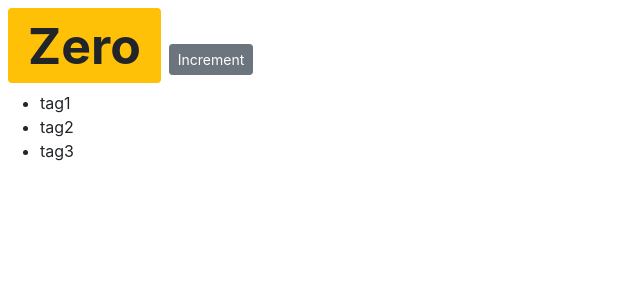
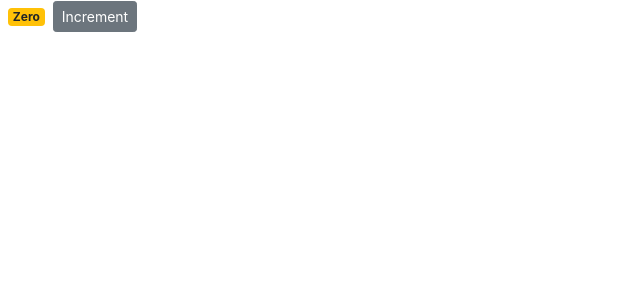
Before and after one commit to RaulBSantos/react_crash_course_2018, a React (Create React App) app: page / in a window 1280 px wide. Shown: the top 300 px of the page, without its empty margins (0-640 px from the left). Built offline with nearby package versions, Linux system fonts and the light colour scheme.

Commit message:
Passing arguments with arrow functions

```diff
--- a/src/components/counter.jsx
+++ b/src/components/counter.jsx
@@ -15,32 +15,21 @@ class Counter extends Component {
   // handleIncrement(){
   //   console.log('Increment Clicked', this);
   // }
-  handleIncrement = () => {
+  handleIncrement = (param) => {
+    console.log(param);
     // Updating this way, React don't updates the view
     //this.state.count++; // Don't updating the view
     // The rigth way is:
-    this.setState({ count:  this.state.count + 1 });
+    this.setState({ count:  this.state.count + JSON.parse(param.step) });
   }
-
-  styles = {
-    fontSize: 50,
-    fontWeigth: "bold"
-  };
 
   render() {
     return (
       <React.Fragment>
-        {/*<img src={this.state.imageUrl} alt="" />*/}
-        <span style={this.styles} className={this.getBadgeClasses()}>
-          {/* <span style={{ fontSize: 30 }} className="badge badge-primary m-2"> */}
-          {this.formatCount()}{" "}
+        <span className={this.getBadgeClasses()}>
+          {this.formatCount()}
         </span>
-        <button onClick={this.handleIncrement} className="btn btn-secondary btn-sm">Increment</button>
-        <ul>
-          {this.state.tags.map(tag => (
-            <li key={tag}>{tag}</li>
-          ))}
-        </ul>
+        <button onClick={() => this.handleIncrement({step: 1})} className="btn btn-secondary btn-sm">Increment</button>
       </React.Fragment>
     );
   }
```
